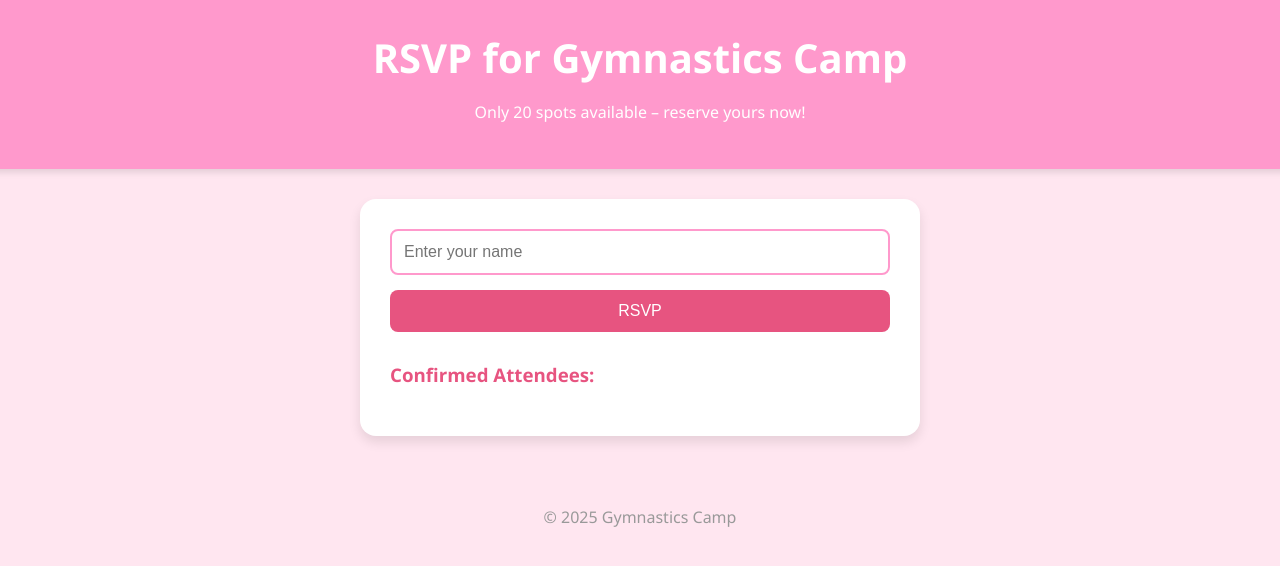
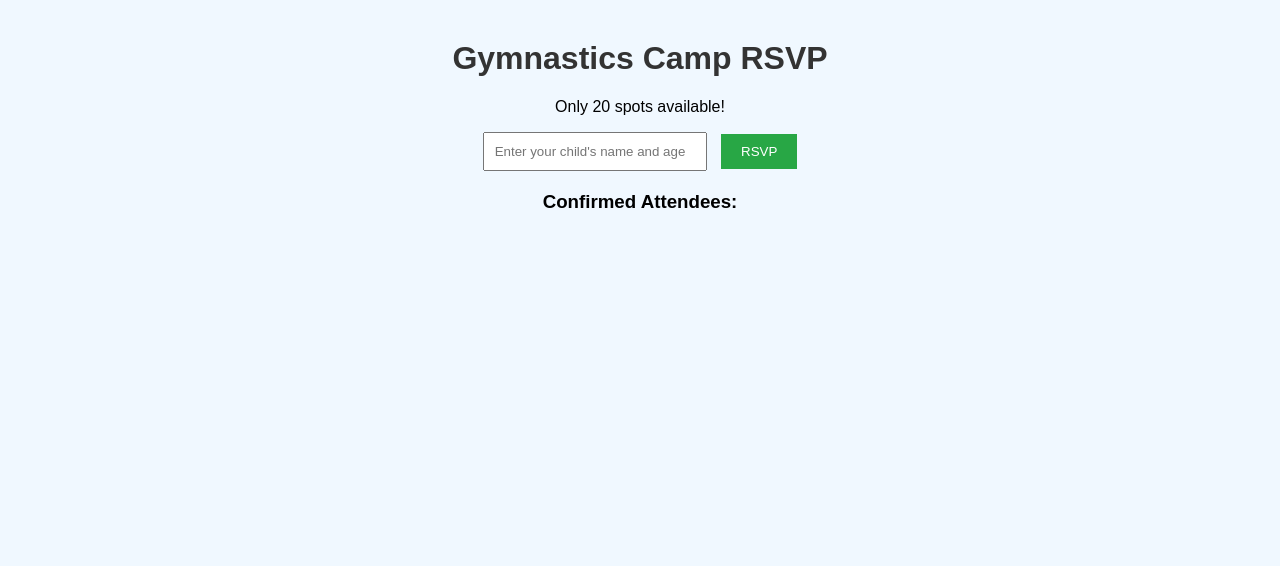
Before and after one commit to parker-l-b/lwr-gymnastics, a plain HTML site: page index.html in a window 1280 px wide. Drawn offline with Linux system fonts and the light colour scheme.

Commit message:
Update index.html

```diff
--- a/index.html
+++ b/index.html
@@ -5,131 +5,65 @@
   <meta name="viewport" content="width=device-width, initial-scale=1.0"/>
   <title>Gymnastics Camp RSVP</title>
   <style>
-    :root {
-      --pink-light: #ffe6f0;
-      --pink: #ff99cc;
-      --pink-dark: #e75480;
-      --text-dark: #3a3a3a;
-      --white: #fff;
+    body {
+      font-family: Arial, sans-serif;
+      background-color: #f0f8ff;
+      margin: 40px;
+      text-align: center;
     }
-
-    body {
-      font-family: "Segoe UI", sans-serif;
-      background-color: var(--pink-light);
-      color: var(--text-dark);
-      margin: 0;
-      padding: 0;
-      display: flex;
-      flex-direction: column;
-      align-items: center;
+    h1 {
+      color: #333;
     }
-
-    header {
-      background-color: var(--pink);
-      color: var(--white);
-      padding: 30px 20px;
-      width: 100%;
-      text-align: center;
-      box-shadow: 0 4px 6px rgba(0, 0, 0, 0.1);
+    form {
+      margin-bottom: 20px;
     }
-
-    h1 {
-      margin: 0;
-      font-size: 2.5em;
+    input[type="text"] {
+      padding: 10px;
+      width: 200px;
     }
-
-    main {
-      max-width: 500px;
-      width: 90%;
-      background: var(--white);
-      margin: 30px auto;
-      padding: 30px;
-      border-radius: 16px;
-      box-shadow: 0 6px 12px rgba(0, 0, 0, 0.1);
+    button {
+      padding: 10px 20px;
+      margin-left: 10px;
+      background-color: #28a745;
+      color: white;
+      border: none;
+      cursor: pointer;
     }
-
-    form {
-      display: flex;
-      flex-direction: column;
-      gap: 15px;
-    }
-
-    input[type="text"] {
-      padding: 12px;
-      border: 2px solid var(--pink);
-      border-radius: 8px;
-      font-size: 1em;
-    }
-
-    button {
-      padding: 12px;
-      background-color: var(--pink-dark);
-      color: var(--white);
-      border: none;
-      border-radius: 8px;
-      font-size: 1em;
-      cursor: pointer;
-      transition: background-color 0.3s ease;
-    }
-
-    button:hover:not(:disabled) {
-      background-color: #d44172;
-    }
-
     button:disabled {
       background-color: #aaa;
-      cursor: not-allowed;
     }
-
-    h3 {
-      margin-top: 30px;
-      color: var(--pink-dark);
-    }
-
     ul {
       list-style-type: none;
       padding: 0;
     }
-
     li {
-      background-color: var(--pink);
-      color: var(--white);
-      padding: 10px;
-      margin: 5px 0;
-      border-radius: 10px;
-      font-weight: bold;
-    }
-
-    footer {
-      margin: 40px 0 10px;
-      color: #999;
+      background: #e0f7fa;
+      padding: 8px;
+      margin: 5px auto;
+      width: 300px;
+      border-radius: 5px;
     }
   </style>
 </head>
 <body>
 
-  <header>
-    <h1>RSVP for Gymnastics Camp</h1>
-    <p>Only 20 spots available – reserve yours now!</p>
-  </header>
+  <h1>Gymnastics Camp RSVP</h1>
+  <p>Only 20 spots available!</p>
 
-  <main>
-    <form id="rsvpForm">
-      <input type="text" id="nameInput" placeholder="Enter your name" required />
-      <button type="submit">RSVP</button>
-    </form>
+  <form id="rsvpForm">
+    <input type="text" id="nameInput" placeholder="Enter your child's name and age" required />
+    <button type="submit">RSVP</button>
+  </form>
 
-    <h3>Confirmed Attendees:</h3>
-    <ul id="rsvpList"></ul>
-  </main>
-
-  <footer>&copy; 2025 Gymnastics Camp</footer>
+  <h3>Confirmed Attendees:</h3>
+  <ul id="rsvpList"></ul>
 
   <script>
     const rsvpForm = document.getElementById('rsvpForm');
     const nameInput = document.getElementById('nameInput');
     const rsvpList = document.getElementById('rsvpList');
 
+    // Load existing RSVPs from localStorage
     let rsvps = JSON.parse(localStorage.getItem('rsvps')) || [];
     updateList();
 
@@ -152,6 +86,7 @@
         rsvpList.appendChild(li);
       });
 
+      // Disable form if full
       if (rsvps.length >= 20) {
         nameInput.disabled = true;
         rsvpForm.querySelector('button').disabled = true;
```
